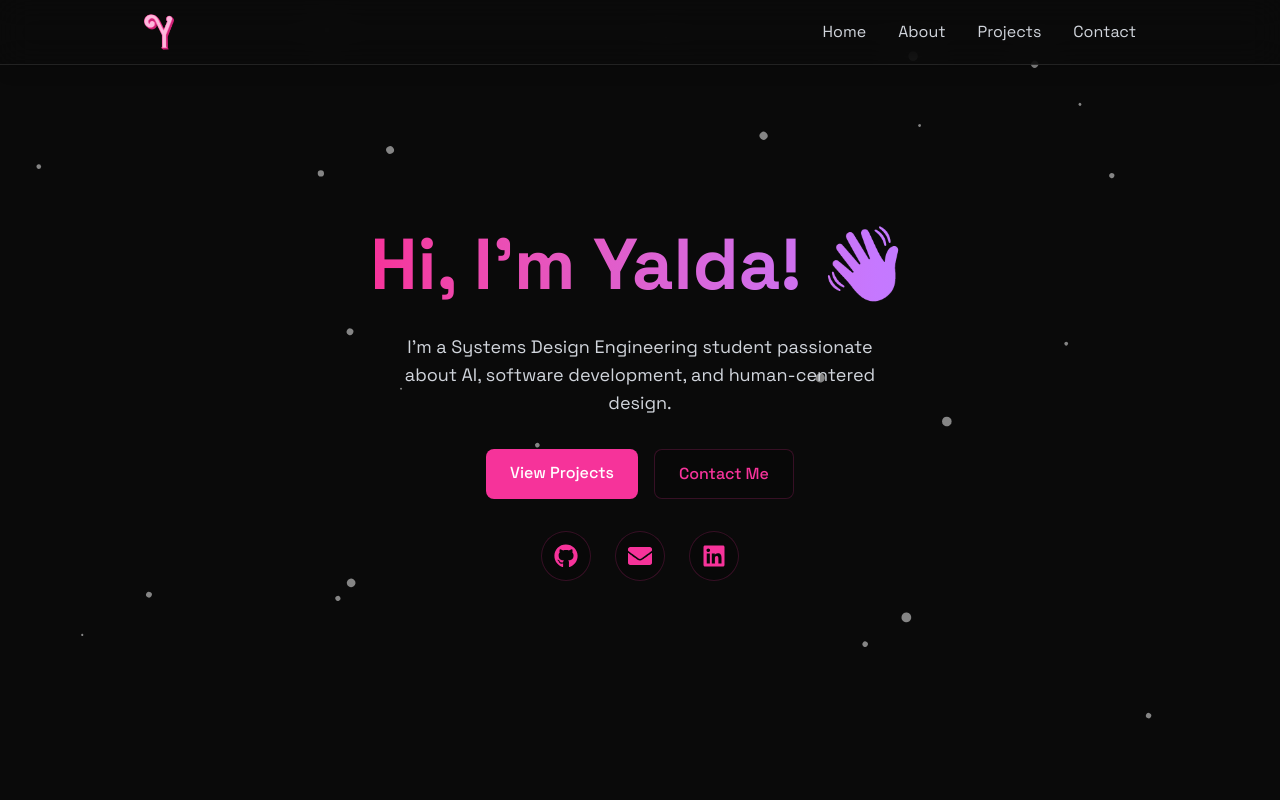
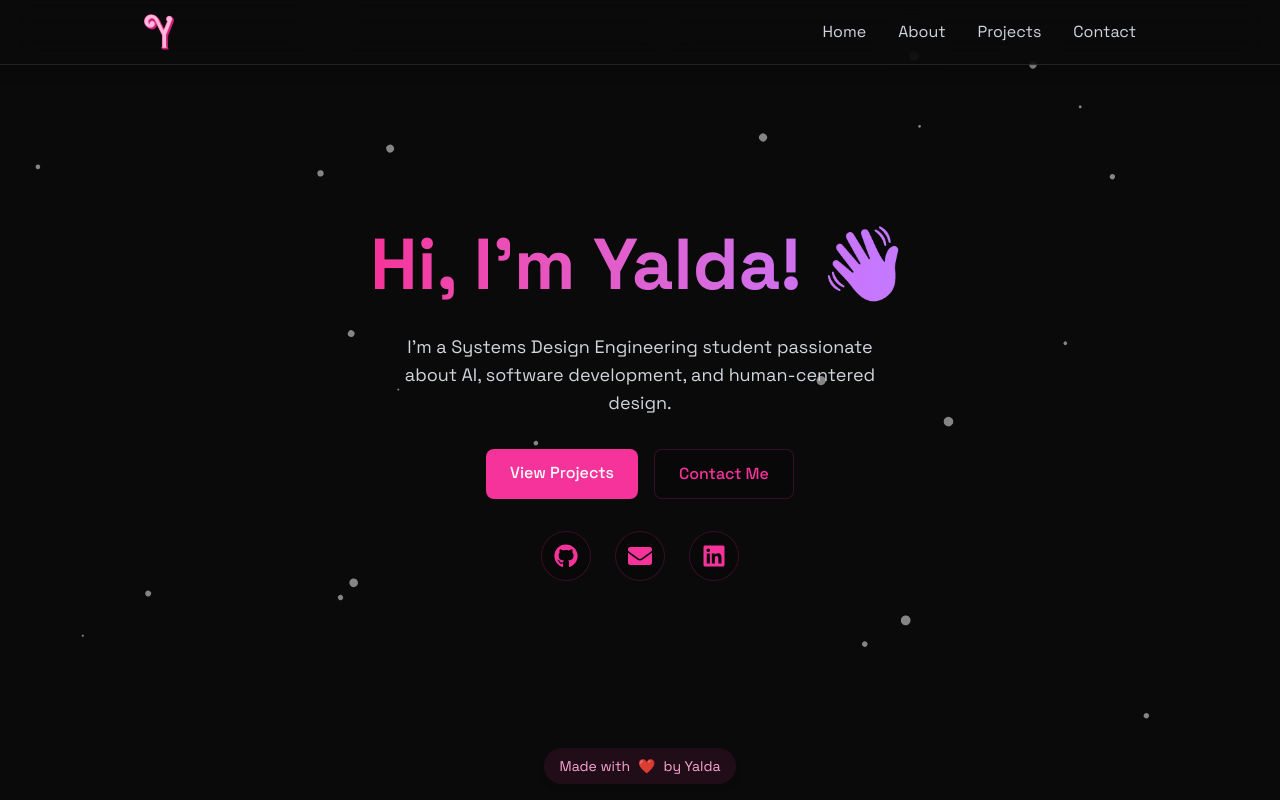
Before and after one commit to yalda00/Yalda-Nikookar-Portfolio, a React (Vite) app: page / in a window 1280 px wide. Shown: the top 800 px of the page. Built offline with nearby package versions, Linux system fonts and the light colour scheme; the HTML template or start-up script is replaced by a standard one.

Commit message:
Added updates

```diff
--- a/src/App.jsx
+++ b/src/App.jsx
@@ -12,6 +12,7 @@ import { Projects } from './components/sections/Projects'
 import { Contact } from './components/sections/Contact'
 import Aikya from './components/sections/Project/Aikya'
 import Model from './components/sections/Project/Model'
+import { MadeWithLove } from './components/madeWluv'
 
 function App() {
   const [isLoaded, setIsLoaded] = useState(false);
@@ -34,6 +35,7 @@ function App() {
                 <About />
                 <Projects />
                 <Contact />
+                <MadeWithLove />
               </>
             } />
 
--- /dev/null
+++ b/src/components/madeWluv.jsx
@@ -0,0 +1,16 @@
+import React from 'react';
+
+export const MadeWithLove = () => {
+    return (
+        <div className="fixed bottom-4 left-0 right-0 flex justify-center z-50 pointer-events-none">
+            <div className="bg-pink-500/10 text-pink-300 px-4 py-2 rounded-full
+                            flex items-center space-x-2
+                            shadow-md hover:bg-pink-500/20 transition-all duration-300
+                            text-sm">
+                <span>Made with</span>
+                <span className="text-red-500 animate-pulse">❤️</span>
+                <span>by Yalda</span>
+            </div>
+        </div>
+    );
+};
--- a/src/components/sections/Projects.jsx
+++ b/src/components/sections/Projects.jsx
@@ -27,7 +27,7 @@ export const Projects = () => {
         }
     };
 
-    const ProjectCard = ({ title, description, technologies, githubLink, projectLink, isExternalLink = true }) => {
+    const ProjectCard = ({ title, description, technologies, githubLink, projectLink, imageUrl, isExternalLink = true }) => {
         return (
             <div
                 className="project-card group relative text-left p-6 rounded-xl border border-white/10 transition-all
@@ -37,8 +37,17 @@ export const Projects = () => {
                 onMouseEnter={handleHover}
                 onMouseLeave={handleMouseLeave}
             >
-                {/* Subtle hover effect overlay */}
                 <div className="absolute inset-0 bg-pink-500/5 opacity-0 group-hover:opacity-100 transition-opacity"></div>
+
+                {imageUrl && (
+                    <div className="mb-4 -mx-6 -mt-6 h-48 overflow-hidden">
+                        <img
+                            src={imageUrl}
+                            alt={title}
+                            className="w-full h-full object-cover group-hover:scale-105 transition-transform"
+                        />
+                    </div>
+                )}
 
                 <h3 className="font-semibold text-pink-300 mb-3 relative z-10">{title}</h3>
                 <p className="mb-3 text-gray-300 relative z-10">{description}</p>
@@ -106,6 +115,7 @@ export const Projects = () => {
                             technologies={["Arduino", "Robotics", "React"]}
                             githubLink="https://github.com/yalda00/Steady---Neuro-Gloves"
                             projectLink="https://github.com/yalda00/Steady---Neuro-Gloves"
+                            imageUrl="/Yalda-Nikookar-Portfolio/steay-pic.jpeg"
                         />
                         <ProjectCard
                             title="Aikya: NASA/NSS Prize Winner"
@@ -113,6 +123,7 @@ export const Projects = () => {
                             technologies={["UI/UX", "Figma", "Python"]}
                             projectLink="/project/aikya"
                             isExternalLink={false}
+                            imageUrl="/Yalda-Nikookar-Portfolio/Aikya Settlement Poster (3)_page-0001.png"
                         />
                         <ProjectCard
                             title="3D Modeling Projects"
@@ -120,6 +131,7 @@ export const Projects = () => {
                             technologies={["Solidworks", "Rendering", "FEA"]}
                             projectLink="/project/model"
                             isExternalLink={false}
+                            imageUrl="/Yalda-Nikookar-Portfolio/solidworks-vector-logo.png"
                         />
                     </div>
                 </div>
```
Also changed, not shown: public/solidworks-vector-logo.png (added), 1 other file (tests, documents, lock files or other folders).
